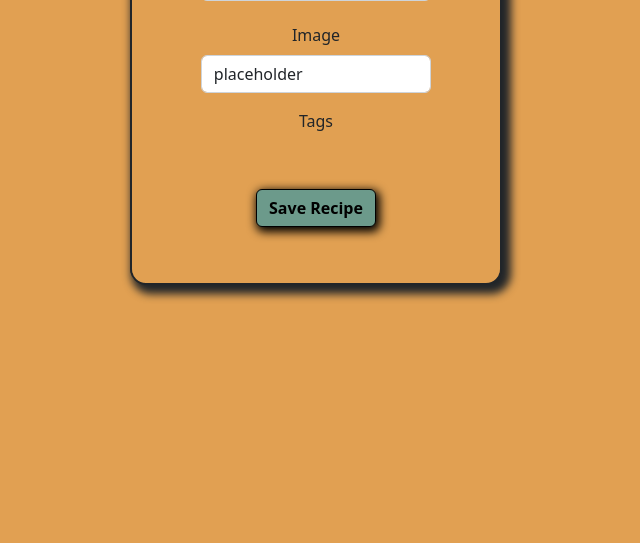
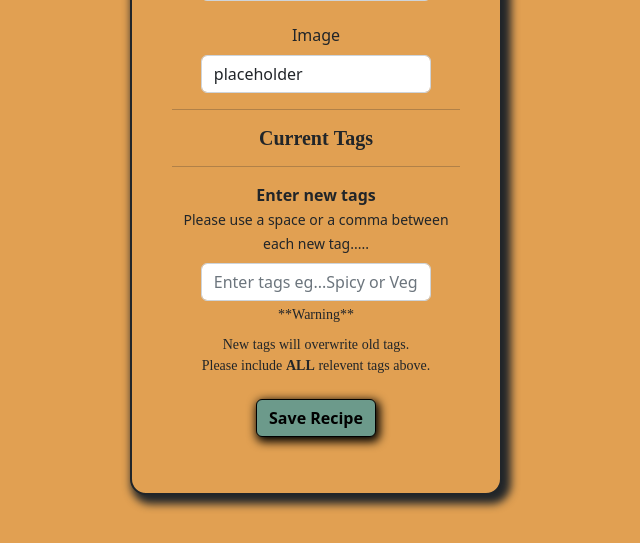
Before and after one commit to KSheridan86/project-4-TasteOfIndia, a Django app: page /create_recipe/ in a window 1280 px wide. Shown: the part 998-1541 px from the top of the page, without its empty margins (324-964 px from the left). Before the commit the page ends 1298 px from the top, so only its background shows below. Run offline with Django 3.2, Linux system fonts and the light colour scheme; the visitor is signed in with stand-in values (Sample User, id 1); data that the repository does not hold is empty; some libraries are stand-ins or nearby versions; some web fonts are replaced.

Commit message:
bug: tags entered by user not saving, workaround implemented, more info in readme

```diff
--- a/recipeapp/forms.py
+++ b/recipeapp/forms.py
@@ -7,11 +7,11 @@ class RecipeForm(ModelForm):
     class Meta:
         model = Recipe
         fields = ['title', 'description',
-                  'ingredients', 'method', 'featured_image', 'tags']
+                  'ingredients', 'method', 'featured_image']
 
-        widgets = {
-            'tags': forms.CheckboxSelectMultiple()
-        }
+        # widgets = {
+        #     'tags': forms.CheckboxSelectMultiple()
+        # }
 
     def __init__(self, *args, **kwargs):
         super(RecipeForm, self).__init__(*args, **kwargs)
--- a/recipeapp/templates/recipeapp/recipe_form.html
+++ b/recipeapp/templates/recipeapp/recipe_form.html
@@ -4,7 +4,7 @@
 
 <main class="container mt-0 mb-5">
 
-  <div id="loginbox" class="row justify-content-center g-0">
+  <div class="row justify-content-center g-0">
 
     <div
       class="col-12 col-md-6 col-lg-5 col-xl-4 p-2 card-welcome border border-dark border-2 rounded-4 justify-content-center">
@@ -12,19 +12,42 @@
       <form action="" method="POST" enctype="multipart/form-data">
         <button type="submit" class="btn btn-primary mt-0">
           <a class="login-register" href="{% url 'user_profile' request.user.profile.id %}">
-              Back
+            Back
           </a>
-      </button>
+        </button>
         <h4>Add Recipe</h4>
         {% csrf_token %}
 
         {% for field in form %}
         <div class="mb-3">
-          <label for="" class="form-label">{{field.label}}</label>
+          <label for="recipe inputs" class="form-label">{{field.label}}</label>
           <br>
           {{field}}
         </div>
         {% endfor %}
+        <hr>
+        <h5>Current Tags</h5>
+        <div class="mb-3">
+          {% for tag in recipe.tags.all %}
+          <span class="badge">{{tag}}</span>
+          {% endfor %}
+        </div>
+        <hr>
+
+        <div class="mb-3">
+          <label for="tag input" class="form-label"><b>Enter new tags</b>
+            <br>
+            <small>Please use a space or a comma between each new tag.....</small>
+          </label>
+          <input class="form-control register" placeholder="Enter tags eg...Spicy or Vegetarian etc..."
+            name="tag_string"></input>
+          <div>
+            <p><small>**Warning**</small></p>
+            <p class="tag-warning"><small>New tags will overwrite old tags.</small></p>
+            <p class="tag-warning"><small>Please include <b>ALL</b> relevent tags above.</small></p>
+          </div>
+
+        </div>
 
         <button type="submit" class="btn btn-primary">Save Recipe</button>
       </form>
@@ -32,4 +55,14 @@
   </div>
 
 </main>
+
+<!-- <script type="text/javascript">
+  let singleTag = document.getElementsByClassName('tag-delete');
+  for(let i = 0; singleTag.length > i; i++ ) {
+    singleTag[i].addEventListener('click', (e) => {
+      let tagId = e.target.dataset.tag
+      let recipeId = e.target.dataset.recipe
+    })
+  }
+</script> -->
 {% endblock %}
--- a/recipeapp/views.py
+++ b/recipeapp/views.py
@@ -2,7 +2,7 @@ from django.shortcuts import render, redirect
 from django.contrib.auth.decorators import login_required
 from django.db.models import Q
 from django.contrib import messages
-from .models import Recipe
+from .models import Recipe, Tag
 from .forms import RecipeForm, CommentForm
 from .utils import search_recipes, recipe_pagination
 
@@ -43,12 +43,17 @@ def create_recipe(request):
     form = RecipeForm()
 
     if request.method == 'POST':
+        user_tags = request.POST.get('tag_string').replace(
+            ',', ' ').replace('-', ' ').split()
         form = RecipeForm(request.POST, request.FILES)
         if form.is_valid():
             recipe = form.save(commit=False)
             recipe.owner = profile
             recipe.save()
-            return redirect('recipes')
+            for tag in user_tags:
+                tag, created_on = Tag.objects.get_or_create(name=tag)
+                recipe.tags.add(tag)
+            return redirect('user_profile', pk=profile.id)
     context = {
         'form': form
     }
@@ -60,14 +65,30 @@ def update_recipe(request, pk):
     profile = request.user.profile
     recipe = profile.recipe_set.get(id=pk)
     form = RecipeForm(instance=recipe)
+
     if request.method == 'POST':
+        old_tags = recipe.tags.all()
+        print(old_tags)
+        old_tags.delete()
+        refresh = recipe.tags.all()
+        print(refresh)
+
+        user_tags = request.POST.get('tag_string').replace(
+            ',', ' ').replace('-', ' ').split()
+        for i in range(len(user_tags)):
+            user_tags[i] = user_tags[i].capitalize()
+
         form = RecipeForm(request.POST, request.FILES, instance=recipe)
         if form.is_valid():
-            form.save()
-            return redirect('recipes')
+            recipe = form.save()
+            for tag in user_tags:
+                tag, created_on = Tag.objects.get_or_create(name=tag)
+                recipe.tags.add(tag)
+            return redirect('user_profile', pk=profile.id)
 
     context = {
-        'form': form
+        'form': form,
+        'recipe': recipe
     }
     return render(request, 'recipeapp/recipe_form.html', context)
 
--- a/static/styles/style.css
+++ b/static/styles/style.css
@@ -323,6 +323,9 @@ footer>p {
 
 .active-page {
     background-color: #e1a052;
+}
+.tag-warning {
+    line-height: .25rem;
 }
 
 /* single recipe page styles */
--- a/users/templates/users/message_form.html
+++ b/users/templates/users/message_form.html
@@ -3,7 +3,7 @@
 {% block content %}
 
 <main class="container mt-0 mb-5">
-    <div id="loginbox" class="row justify-content-center g-0">
+    <div class="row justify-content-center g-0">
         <a href="{% url 'user_profile' recipient.id %}"><button class="btn back-btn">Back</button></a>
         <div
             class="col-12 col-md-6 col-lg-5 col-xl-4 p-2 mt-0 card-welcome border border-dark border-2 rounded-4 justify-content-center">
--- a/users/templates/users/profile_form.html
+++ b/users/templates/users/profile_form.html
@@ -4,7 +4,7 @@
 
 <main class="container mt-0 mb-5">
 
-    <div id="loginbox" class="row justify-content-center g-0">
+    <div class="row justify-content-center g-0">
         <a href="{% url 'user_profile' request.user.profile.id %}"><button class="btn back-btn">Back</button></a>
         <div
             class="col-12 col-md-6 col-lg-5 col-xl-4 p-2 mt-0 card-welcome border border-dark border-2 rounded-4 justify-content-center">
--- a/users/templates/users/sign_in.html
+++ b/users/templates/users/sign_in.html
@@ -38,7 +38,7 @@
 
 {% else %}
 <main class="container">
-    <div id="loginbox" class="row justify-content-center g-0 mb-5">
+    <div class="row justify-content-center g-0 mb-5">
         <div
             class="col-11 col-md-6 col-lg-5 col-xl-4 p-2 card-welcome border border-dark border-2 rounded-4 justify-content-center">
 
```
